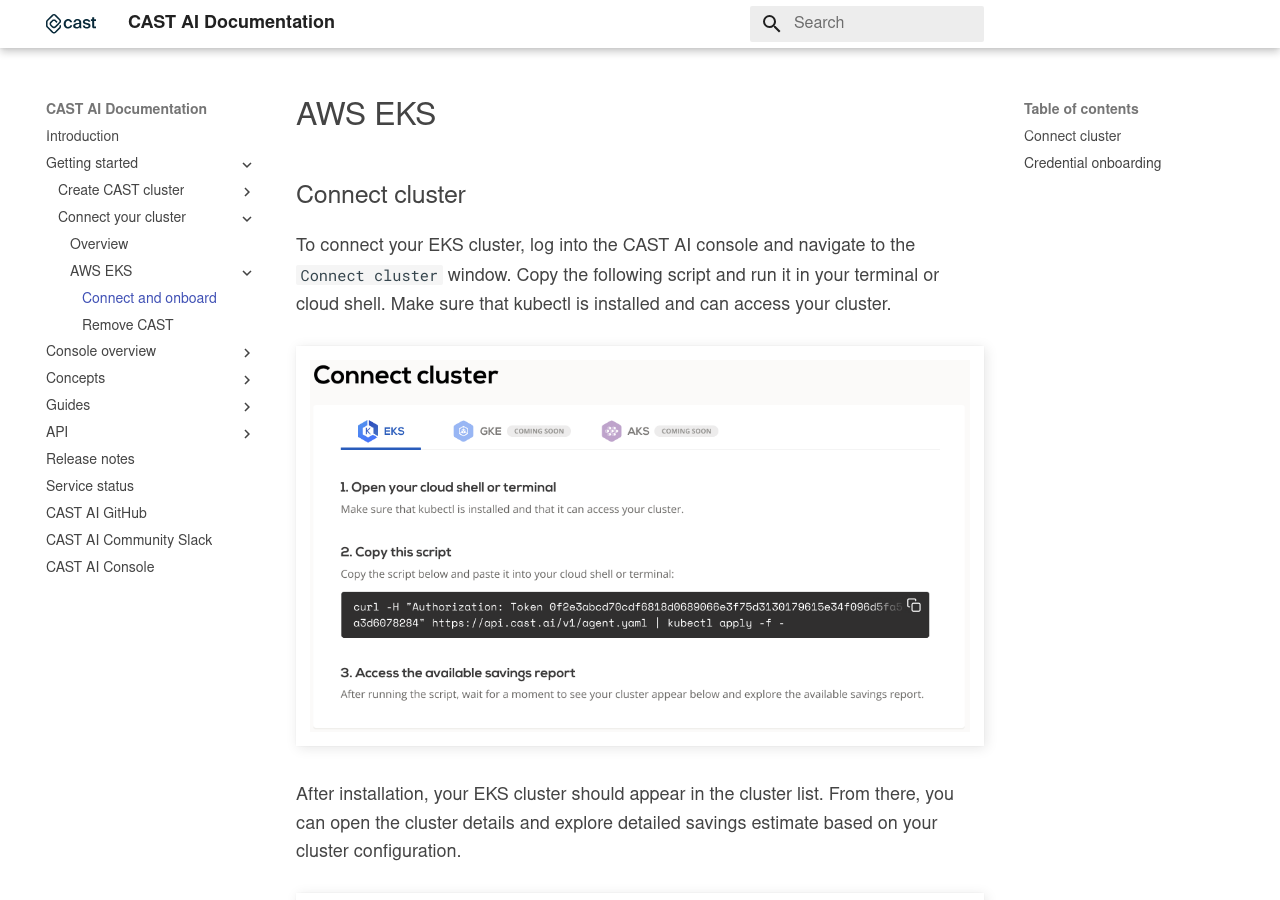
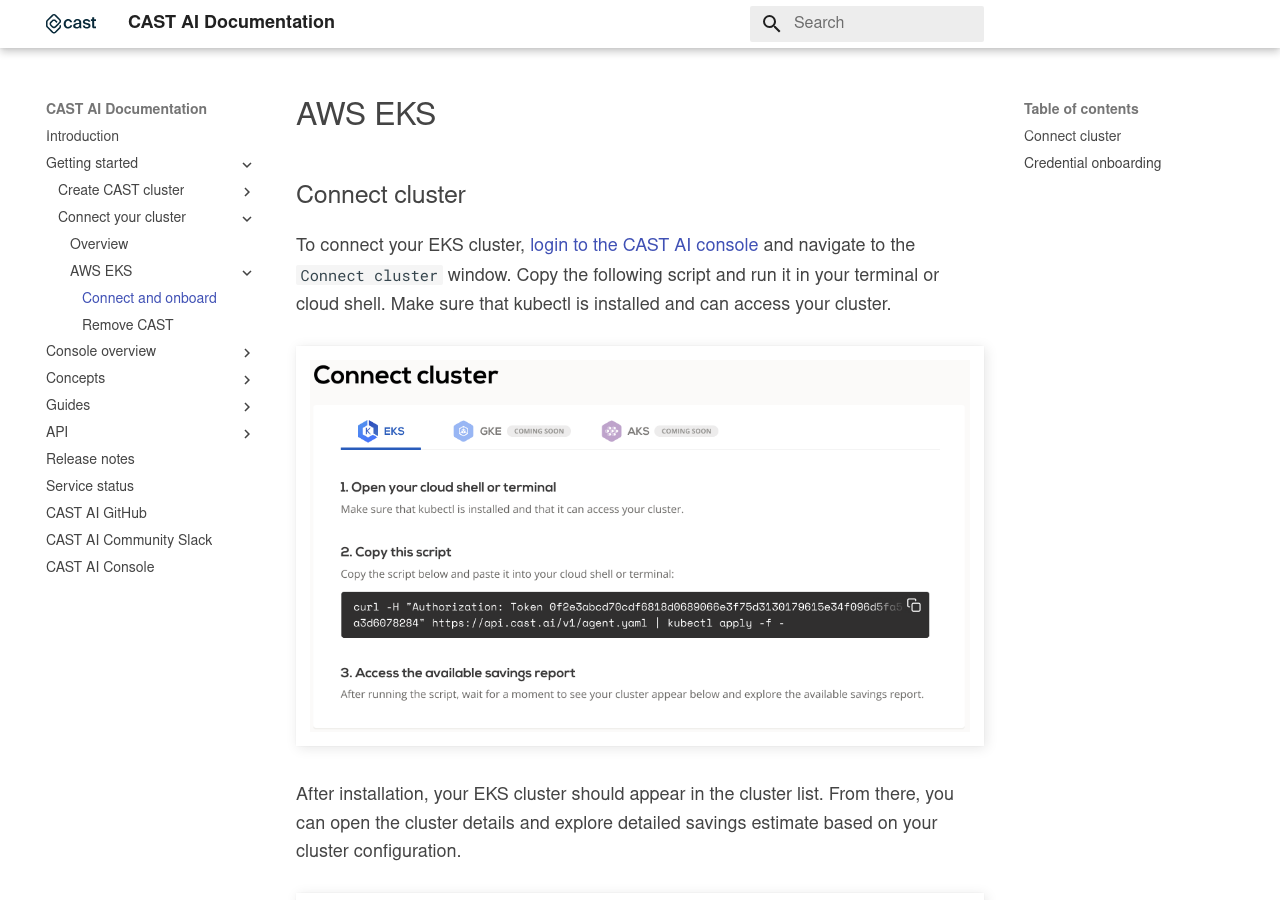
Before and after one commit to castai/docs, an MkDocs documentation site: the page built from docs/getting-started/external-cluster/eks/eks.md, in a window 1280 px wide and 900 px high. Built offline with MkDocs 1.6.1 and Material for MkDocs 9.7.7, drawn with Linux system fonts in a browser that asks for light colours; some web fonts are replaced; some of the changed text lies outside the part shown.

Commit message:
Removed anchor, added link to eks

```diff
--- a/docs/getting-started/external-cluster/eks/eks.md
+++ b/docs/getting-started/external-cluster/eks/eks.md
@@ -6,7 +6,7 @@
 
 ## Connect cluster
 
-To connect your EKS cluster, log into the CAST AI console and navigate to the `Connect cluster` window. Copy the following script
+To connect your EKS cluster, [login to the CAST AI console](https://console.cast.ai/external-clusters/new) and navigate to the `Connect cluster` window. Copy the following script
 and run it in your terminal or cloud shell. Make sure that kubectl is installed and can access your cluster.
 
 ![img.png](../../screenshots/connect-cluster-2.png)
--- a/mkdocs.yml
+++ b/mkdocs.yml
@@ -22,8 +22,6 @@
   - def_list
   - footnotes
   - meta
-  - toc:
-      permalink: true
   - pymdownx.arithmatex:
       generic: true
   - pymdownx.betterem:
```
Also changed, not shown: other parts of docs/getting-started/external-cluster/eks/eks.md (+2 -0 lines).
